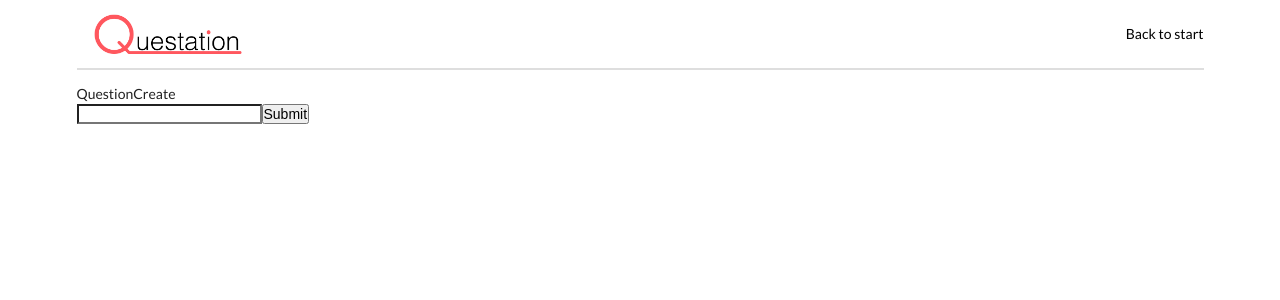
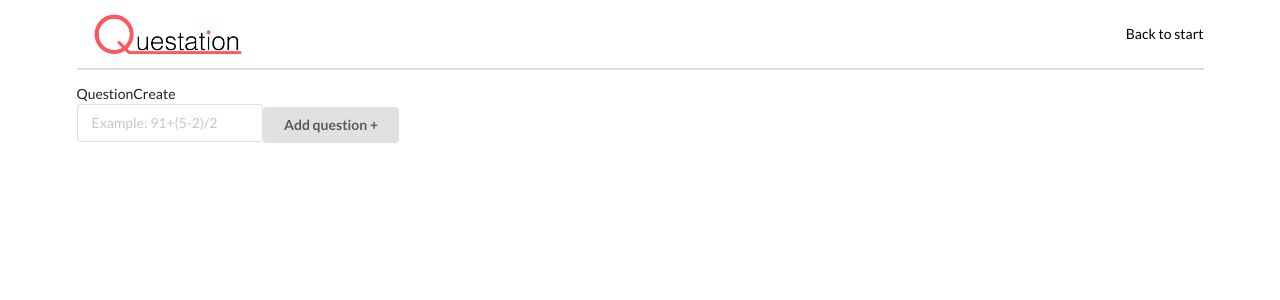
Before and after one commit to ksinghj/Questation, a React (Create React App) app: page /questation/create in a window 1280 px wide. Shown: the top 300 px of the page. Built offline with nearby package versions, Linux system fonts and the light colour scheme.

Commit message:
Start on QC UI

```diff
--- a/src/components/pages/QuestionCreate.jsx
+++ b/src/components/pages/QuestionCreate.jsx
@@ -1,4 +1,5 @@
 import React from "react";
+import { connect } from "react-redux";
 
 class QuestionCreate extends React.Component {
   render() {
@@ -6,12 +7,23 @@ class QuestionCreate extends React.Component {
       <div>
         QuestionCreate
         <form>
-          <input type="text" />
-          <button type="button">Submit</button>
+          <div class="ui input">
+            <input type="text" placeholder="Example: 91+(5-2)/2" />
+          </div>
+          <div class="ui animated button" tabindex="0">
+            <div class="visible content">Add question +</div>
+            <div class="hidden content">
+              <i class="plus icon"></i>
+            </div>
+          </div>
         </form>
       </div>
     );
   }
 }
 
-export default QuestionCreate;
+const mapStateToProps = state => {
+  return { questions: state.questions };
+};
+
+export default connect(mapStateToProps, {})(QuestionCreate);
--- a/src/components/pages/StreamForm.jsx
+++ b/src/components/pages/StreamForm.jsx
@@ -1,5 +1,5 @@
 import React from "react";
-import { Field, reduxForm } from "redux-form";
+import { Field, reduxForm } from "redux-form"; // TODO: Use redux form in QuestionCreate
 
 class StreamForm extends React.Component {
   renderError = ({ error, touched }) => {
@@ -33,7 +33,8 @@ class StreamForm extends React.Component {
       <div>
         <form
           className="ui form error"
-          onSubmit={this.props.handleSubmit(this.onSubmit)}>
+          onSubmit={this.props.handleSubmit(this.onSubmit)}
+        >
           <Field
             name="title"
             component={this.renderInput}
```
